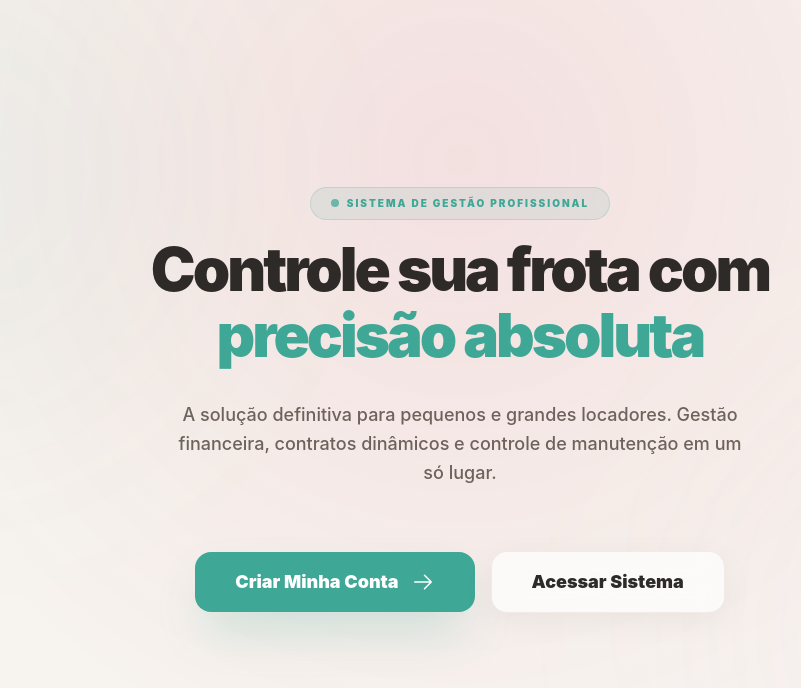
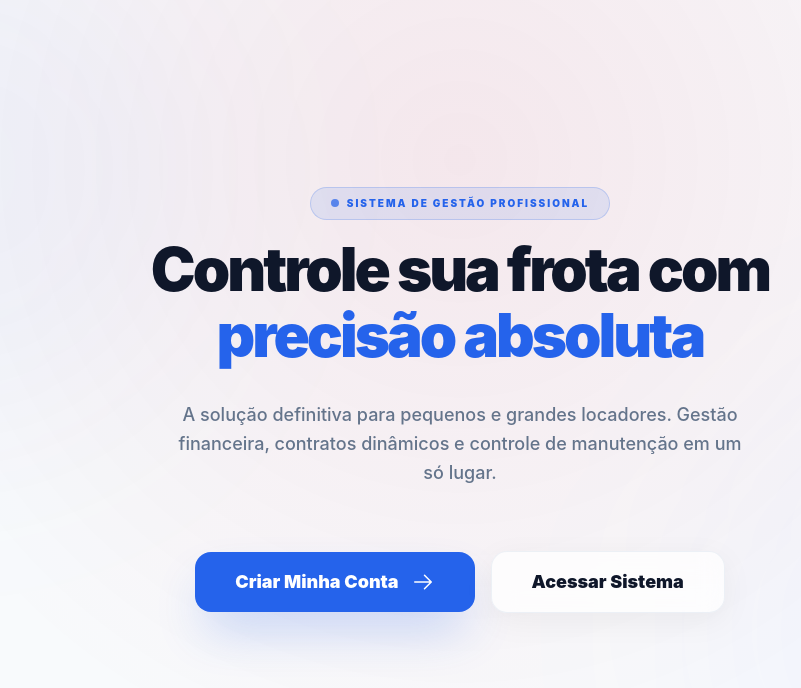
Before and after one commit to Aanastc/locacao_de_carros, a React (Vite) app: page / in a window 1280 px wide. Shown: the top 688 px of the page, without its empty margins (180-981 px from the left). Built offline with nearby package versions, Linux system fonts and the light colour scheme.

Commit message:
feat: melhorias de ux/ui em alertas, cores no modo claro e botao de despesa

```diff
--- a/src/components/RentCarModal.jsx
+++ b/src/components/RentCarModal.jsx
@@ -96,6 +96,9 @@ export default function RentCarModal({ car, onClose, onSuccess }) {
 
 	const [isInitialized, setIsInitialized] = useState(false);
 	const [durationText, setDurationText] = useState("");
+
+	const [firstPaymentOption, setFirstPaymentOption] = useState("one_week"); // 'start', 'one_week', 'custom'
+	const [customFirstPaymentDate, setCustomFirstPaymentDate] = useState("");
 
 	// Load from localStorage on mount
 	useEffect(() => {
@@ -365,6 +368,18 @@ export default function RentCarModal({ car, onClose, onSuccess }) {
 			const startUtc = new Date(formData.start_date).toISOString();
 			const endUtc = new Date(formData.expected_end_date).toISOString();
 
+			let firstPaymentDateVal = null;
+			if (firstPaymentOption === "start") {
+				firstPaymentDateVal = formData.start_date.split("T")[0];
+			} else if (firstPaymentOption === "custom" && customFirstPaymentDate) {
+				firstPaymentDateVal = customFirstPaymentDate;
+			} else {
+				// one_week default logic
+				const d = new Date(formData.start_date);
+				d.setDate(d.getDate() + 7);
+				firstPaymentDateVal = d.toISOString().split("T")[0];
+			}
+
 			// 2. Insert Rental
 			const { error: rentalError } = await supabase.from("rentals").insert([
 				{
@@ -393,6 +408,7 @@ export default function RentCarModal({ car, onClose, onSuccess }) {
 						? parseMaskedValue(formData.security_deposit)
 						: null,
 					payment_status: formData.payment_status,
+					first_payment_date: firstPaymentDateVal,
 					status: "active",
 
 					uber_file_url: urls.uber,
@@ -907,7 +923,31 @@ export default function RentCarModal({ car, onClose, onSuccess }) {
 											className="w-full bg-bg-main border border-border-color rounded-xl px-4 py-2.5 text-main focus:ring-2 focus:ring-accent outline-none"
 										/>
 									</div>
-									<div className="space-y-1.5">
+									<div className="sm:col-span-2 space-y-1.5 mt-2">
+										<label className="text-[10px] font-black text-muted-olive uppercase tracking-widest ml-1">
+											Data do 1º Pagamento *
+										</label>
+										<div className="flex flex-col sm:flex-row gap-4 bg-bg-main border border-border-color rounded-xl p-4">
+											<label className="flex items-center gap-2 cursor-pointer text-main text-sm">
+												<input type="radio" name="first_payment" value="start" checked={firstPaymentOption === "start"} onChange={(e) => setFirstPaymentOption(e.target.value)} className="text-accent focus:ring-accent" />
+												Na data inicial
+											</label>
+											<label className="flex items-center gap-2 cursor-pointer text-main text-sm">
+												<input type="radio" name="first_payment" value="one_week" checked={firstPaymentOption === "one_week"} onChange={(e) => setFirstPaymentOption(e.target.value)} className="text-accent focus:ring-accent" />
+												Após 1 semana
+											</label>
+											<label className="flex items-center gap-2 cursor-pointer text-main text-sm">
+												<input type="radio" name="first_payment" value="custom" checked={firstPaymentOption === "custom"} onChange={(e) => setFirstPaymentOption(e.target.value)} className="text-accent focus:ring-accent" />
+												Data específica
+											</label>
+										</div>
+										{firstPaymentOption === "custom" && (
+											<div className="mt-2 animate-in fade-in slide-in-from-top-2">
+												<input type="date" required={firstPaymentOption === "custom"} value={customFirstPaymentDate} onChange={(e) => setCustomFirstPaymentDate(e.target.value)} className="w-full sm:w-1/2 bg-bg-main border border-border-color rounded-xl px-4 py-2.5 text-main focus:ring-2 focus:ring-accent outline-none dark:[color-scheme:dark]" />
+											</div>
+										)}
+									</div>
+									<div className="space-y-1.5 mt-2">
 										<label className="text-[10px] font-black text-muted-olive uppercase tracking-widest ml-1">
 											Modelo de Aluguel
 										</label>
--- a/src/index.css
+++ b/src/index.css
@@ -18,38 +18,38 @@
 
 @layer base {
   :root {
-    /* MODO CLARO - Structured UI Palette */
-    --bg-main: #F7F3EF;
+    /* MODO CLARO - Structured UI Palette (Modern & Premium) */
+    --bg-main: #F8FAFC;
     --bg-card: #FFFFFF;
-    --text-main: #2E2A28;
-    --text-muted: #6E625C;
-    --border-color: #E6DAD1;
+    --text-main: #0F172A;
+    --text-muted: #64748B;
+    --border-color: #E2E8F0;
 
     /* Functional Colors */
-    --primary: #3FA796;        /* Verde (Sucesso/Entrada) */
-    --primary-hover: #2E8C7D;
-    --success: #3FA796;
-    --success-hover: #2E8C7D;
-    --success-soft: #E6F4F1;
+    --primary: #2563EB;        /* Blue 600 */
+    --primary-hover: #1D4ED8;  /* Blue 700 */
+    --success: #10B981;        /* Emerald 500 */
+    --success-hover: #059669;  /* Emerald 600 */
+    --success-soft: #D1FAE5;
 
-    --danger: #E63946;         /* Vermelho (Despesa/Erro) */
-    --danger-hover: #C92F3A;
-    --danger-soft: #FDEBEC;
+    --danger: #EF4444;         /* Red 500 */
+    --danger-hover: #DC2626;   /* Red 600 */
+    --danger-soft: #FEE2E2;
 
-    --brand: #E8A0BF;          /* Rosa (Branding) */
-    --brand-hover: #D988AA;
-    --brand-soft: #F9E6EF;
+    --brand: #6366F1;          /* Indigo 500 */
+    --brand-hover: #4F46E5;    /* Indigo 600 */
+    --brand-soft: #E0E7FF;
 
-    --base-brown: #8B6F5C;     /* Marrom (Estrutural) */
-    --base-brown-dark: #6F5747;
-    --base-brown-light: #C9B8A8;
+    --base-brown: #334155;     /* Slate 700 (Kept variable name for compatibility) */
+    --base-brown-dark: #1E293B; /* Slate 800 */
+    --base-brown-light: #94A3B8; /* Slate 400 */
 
-    --secondary: #8B6F5C;
-    --secondary-hover: #6F5747;
-    --accent: #E8A0BF;
+    --secondary: #475569;      /* Slate 600 */
+    --secondary-hover: #334155; /* Slate 700 */
+    --accent: #6366F1;
 
-    --glass-bg: rgba(255, 255, 255, 0.7);
-    --glass-border: rgba(230, 218, 209, 0.5);
+    --glass-bg: rgba(255, 255, 255, 0.75);
+    --glass-border: rgba(226, 232, 240, 0.6);
   }
 
   .dark {
--- a/src/pages/CarDetails.jsx
+++ b/src/pages/CarDetails.jsx
@@ -93,10 +93,15 @@ export default function CarDetails() {
 		const amountPerPeriod = Number(rental.total_price) / multiplier;
 
 		for (let i = 0; i < multiplier; i++) {
-			if (increment.months) {
-				currentDate.setMonth(currentDate.getMonth() + increment.months);
+			if (i === 0 && rental.first_payment_date) {
+				const parts = rental.first_payment_date.split("-");
+				currentDate = new Date(parts[0], parts[1] - 1, parts[2]);
 			} else {
-				currentDate.setDate(currentDate.getDate() + increment.days);
+				if (increment.months) {
+					currentDate.setMonth(currentDate.getMonth() + increment.months);
+				} else {
+					currentDate.setDate(currentDate.getDate() + increment.days);
+				}
 			}
 
 			let paymentDate = new Date(currentDate);
@@ -538,7 +543,7 @@ export default function CarDetails() {
 
 				<button
 					onClick={() => setIsExpenseModalOpen(true)}
-					className="bg-primary hover:bg-primary/90 text-white px-5 py-2.5 rounded-xl font-bold transition-all flex items-center gap-2 shadow-lg shadow-primary/20">
+					className="bg-danger hover:bg-danger/90 text-white px-5 py-2.5 rounded-xl font-bold transition-all flex items-center gap-2 shadow-lg shadow-danger/20">
 					<CurrencyDollar className="w-5 h-5" /> Lançar Despesa
 				</button>
 
--- a/src/pages/Dashboard.jsx
+++ b/src/pages/Dashboard.jsx
@@ -605,18 +605,21 @@ export default function Dashboard() {
 
               {/* Operations Column */}
               <div className="space-y-8">
-                {/* Alerts Section - Minimalist */}
-                <div className="bg-white/20 dark:bg-slate-900/20 rounded-[2rem] p-6 border border-border-color/30">
-                  <h3 className="text-xs font-black uppercase tracking-[0.2em] mb-6 text-danger">Alertas</h3>
-                  <div className="space-y-3">
+                {/* Alerts Section - Enhanced */}
+                <div className="bg-white/40 dark:bg-slate-900/40 rounded-[2rem] p-8 border border-border-color/50 shadow-lg shadow-black/5">
+                  <div className="flex items-center gap-3 mb-6">
+                    <WarningCircle className="w-6 h-6 text-danger" weight="bold" />
+                    <h3 className="text-lg font-black uppercase tracking-[0.1em] text-danger">Alertas</h3>
+                  </div>
+                  <div className="space-y-4">
                     {alerts.length === 0 ? (
-                      <p className="text-[10px] font-bold text-muted-olive/50 text-center py-6 italic">Nenhuma pendência hoje.</p>
+                      <p className="text-sm font-bold text-muted-olive/70 text-center py-8 italic">Nenhuma pendência hoje.</p>
                     ) : (
                       alerts.map((alert, idx) => (
-                        <div key={idx} className="group p-4 rounded-2xl hover:bg-white/50 dark:hover:bg-white/5 transition-all cursor-pointer">
-                          <p className="text-[9px] font-black uppercase tracking-widest text-muted-olive/60 mb-1">{alert.title}</p>
-                          <p className="text-xs font-bold group-hover:text-primary transition-colors text-main">{alert.desc}</p>
-                          <Link to={`/car/${alert.carPlate}`} className="text-[9px] font-black text-primary/0 group-hover:text-primary transition-all mt-2 block">GERENCIAR →</Link>
+                        <div key={idx} className="group p-5 bg-white/50 dark:bg-slate-800/50 rounded-2xl border border-border-color/30 hover:border-danger/50 hover:bg-white dark:hover:bg-slate-800 transition-all cursor-pointer shadow-sm">
+                          <p className="text-xs font-black uppercase tracking-widest text-danger/80 mb-2">{alert.title}</p>
+                          <p className="text-base font-bold text-main mb-3">{alert.desc}</p>
+                          <Link to={`/car/${alert.carPlate}`} className="text-xs font-black text-primary hover:text-primary/80 transition-all flex items-center gap-1">GERENCIAR <ArrowUpRight weight="bold" className="w-3 h-3" /></Link>
                         </div>
                       ))
                     )}
```
Also changed, not shown: src/components/EditRentModal.jsx (+57 -1 lines).
